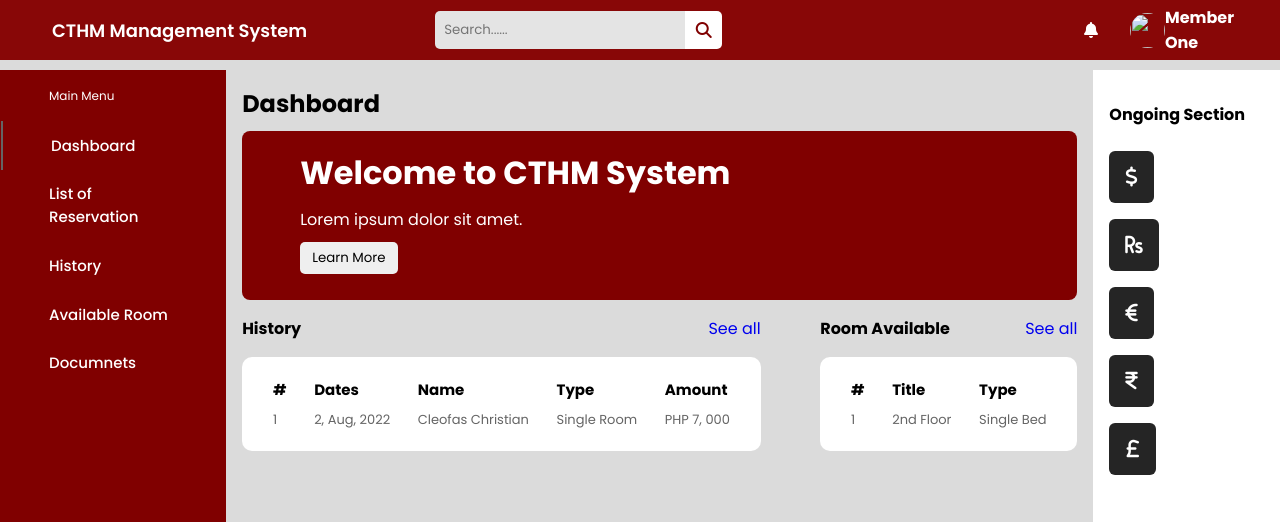
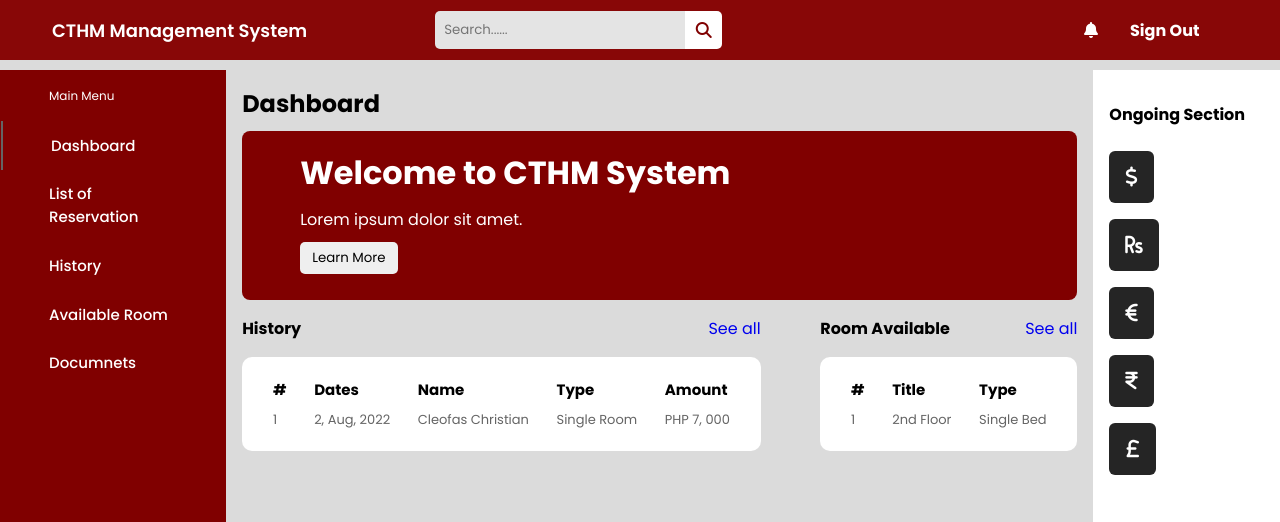
Before and after one commit to chrstncleofas/CTHM-MOCK-HOTEL-SYSTEM, a Django app: page /Dashboard/dashboard/ in a window 1280 px wide. Shown: the top 522 px of the page. Run offline with Django 4.2, Linux system fonts and the light colour scheme.

Commit message:
fix the issue and errors in the system

```diff
--- a/Dashboard/templates/Dashboard/dashboard.html
+++ b/Dashboard/templates/Dashboard/dashboard.html
@@ -22,8 +22,8 @@
     <div class="header-icons">
       <i class="fas fa-bell"></i>
       <div class="account">
-        <img src="" alt="">
-        <h4>Member One</h4>
+        <!-- <img src="" alt=""> -->
+        <h4>Sign Out</h4>
       </div>
     </div>
   </header>
```
Also changed, not shown: db.sqlite3.
